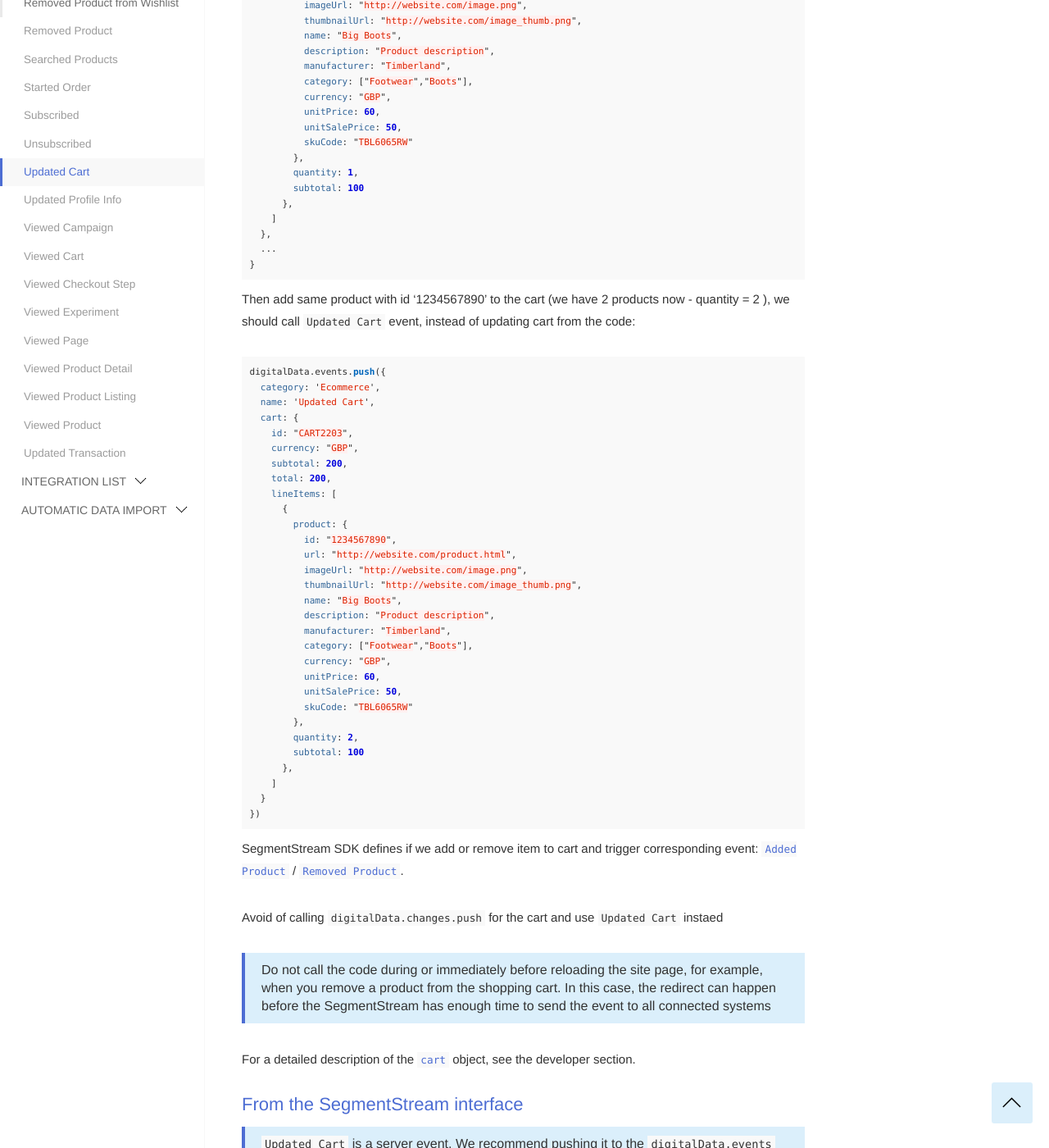
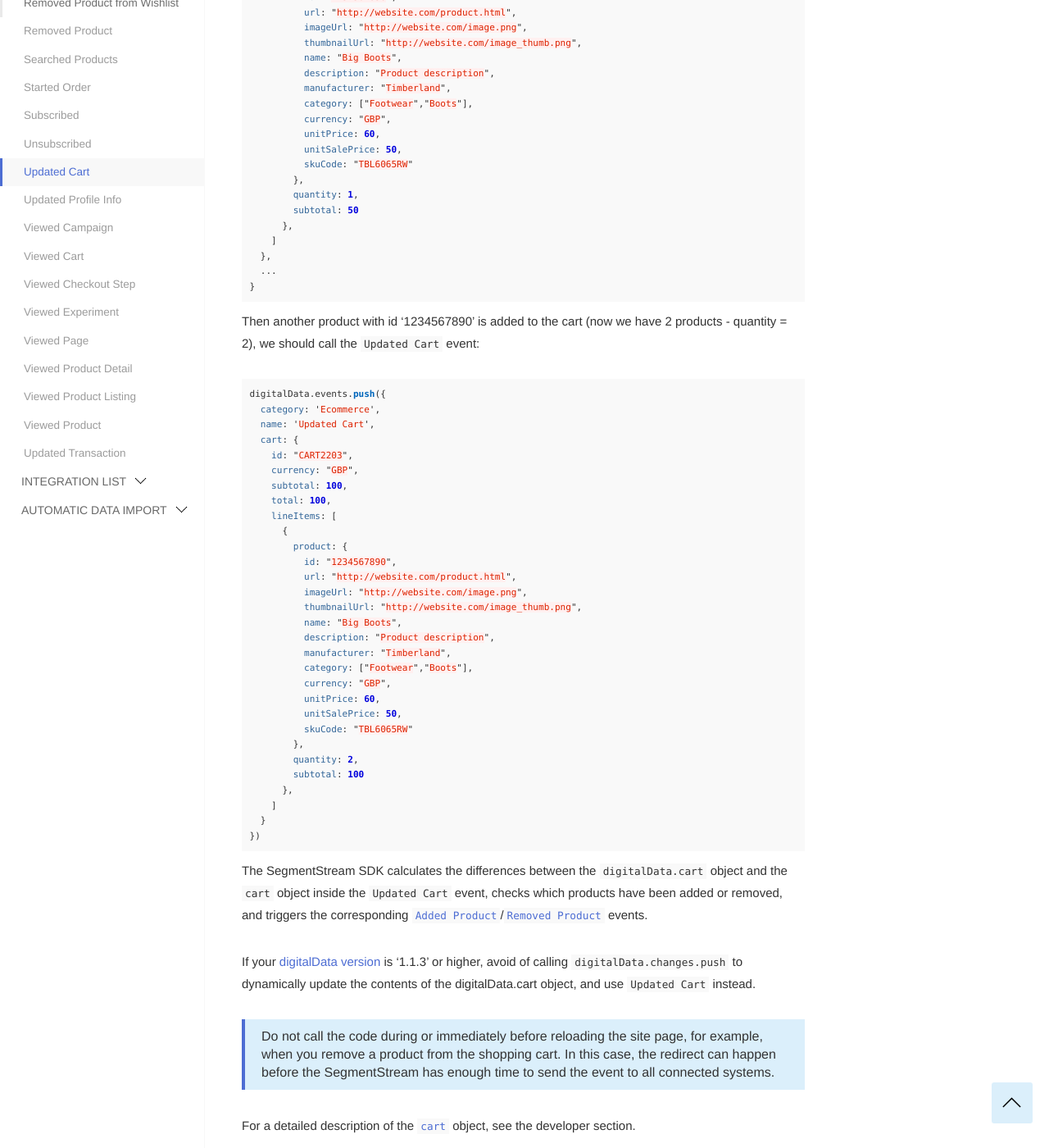
Before and after one commit to segmentstream-com/segmentstream-com.github.io, a Jekyll site: the page built from _docs/events/updated-cart.md, in a window 1280 px wide and 1400 px high, scrolled down 702 px. Shown: the whole window at 82% size. Built offline with Jekyll 4.4.1, drawn with Linux system fonts in a browser that asks for light colours; nearby versions of some CDN libraries; some of the changed text lies outside the part shown.

Commit message:
fix updated cart docs

````diff
--- a/_docs/events/updated-cart.md
+++ b/_docs/events/updated-cart.md
@@ -7,10 +7,10 @@ order: 2
 The `Updated Cart` event must be pushed to the `digitalData.events` array whenever the cart contents are modified, such as: adding/removing products, changing the quantity of products in the cart, emptying the cart.
 
 #### From the site code / when using AJAX
-When the user update cart, the website should send `Updated Cart` event.
-Note, that the cart object in the event must be a full state cart, not only object, that was added.
+When the user's cart is updated, the website should send an `Updated Cart` event.
+Note, that the `cart` object in the event must represent the complete state of the user's cart after the changes have been made.
 
-For example if we have a cart with content:
+For example if we have a cart with the content:
 
 ```javascript
 window.digitalData = {
@@ -18,8 +18,8 @@ window.digitalData = {
   cart: {
     id: "CART2203",
     currency: "GBP",
-    subtotal: 100,
-    total: 100,
+    subtotal: 50,
+    total: 50,
     lineItems: [
       {
         product: {
@@ -37,7 +37,7 @@ window.digitalData = {
           skuCode: "TBL6065RW"
         },
         quantity: 1,
-        subtotal: 100
+        subtotal: 50
       },
     ]
   },
@@ -45,8 +45,7 @@ window.digitalData = {
 }
 ```
 
-Then add same product with id '1234567890' to the cart (we have 2 products now - quantity = 2 ), we should call `Updated Cart` event, instead of updating cart from the code:
-
+Then another product with id '1234567890' is added to the cart (now we have 2 products - quantity = 2), we should call the `Updated Cart` event:
 
 ```javascript
 digitalData.events.push({
@@ -55,8 +54,8 @@ digitalData.events.push({
   cart: {
     id: "CART2203",
     currency: "GBP",
-    subtotal: 200,
-    total: 200,
+    subtotal: 100,
+    total: 100,
     lineItems: [
       {
         product: {
@@ -81,17 +80,16 @@ digitalData.events.push({
 })
 ```
 
-SegmentStream SDK defines if we add or remove item to cart and trigger corresponding event: [`Added Product`](/events/added-product) / [`Removed Product`](/events/removed-product).
+The SegmentStream SDK calculates the differences between the `digitalData.cart` object and the `cart` object inside the `Updated Cart` event, checks which products have been added or removed, and triggers the corresponding [`Added Product`](/events/added-product)/[`Removed Product`](/events/removed-product)  events.
 
-Avoid of calling `digitalData.changes.push` for the cart and use `Updated Cart` instaed
+If your [digitalData version](/digitaldata/standard-version) is '1.1.3' or higher, avoid of calling `digitalData.changes.push` to dynamically update the contents of the digitalData.cart object, and use `Updated Cart` instead.
 
-
-> Do not call the code during or immediately before reloading the site page, for example, when you remove a product from the shopping cart. In this case, the redirect can happen before the SegmentStream has enough time to send the event to all connected systems
+> Do not call the code during or immediately before reloading the site page, for example, when you remove a product from the shopping cart. In this case, the redirect can happen before the SegmentStream has enough time to send the event to all connected systems.
 
 For a detailed description of the [`cart`](/digitaldata/cart) object, see the developer section.
 
 #### From the SegmentStream interface
-> `Updated Cart` is a server event. We recommend pushing it to the `digitalData.events` array from the site code. Do not create the `Updated Cart` event based on a `Add to cart` button click trigger. Clicking on the button does not guarantee that the cart content on the server will update.
+> `Updated Cart` is a server event. We recommend pushing it to the `digitalData.events` array from the site code. Do not create the `Updated Cart` event based on a `Add to cart` button click trigger. Clicking on the button does not guarantee that the cart's content on the server will update.
 
 #### Required by the following integrations:
 * Mindbox
````
